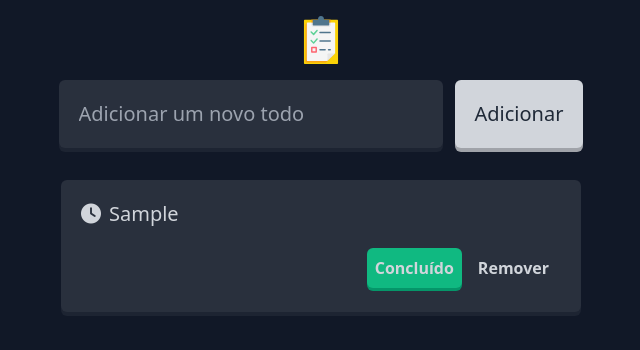
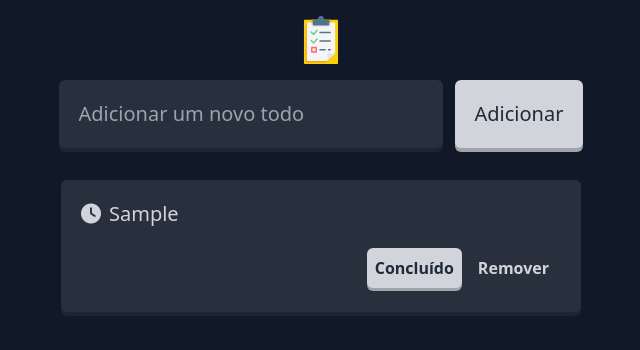
Before and after one commit to immichjs/todo-vue, a Vue app: page / in a window 1280 px wide. Both pictures are taken after typing "Sample" into the empty fields and a click on the button "Adicionar". Shown: the top 350 px of the page, without its empty margins (319-959 px from the left). Built offline with nearby package versions, Linux system fonts and the light colour scheme.

Commit message:
Visualização do botão de concluir todo melhorado

```diff
--- a/src/App.vue
+++ b/src/App.vue
@@ -86,7 +86,7 @@ export default {
   }
 
   .add-todo {
-    @apply bg-gray-300 text-gray-800 duration-300 hover:bg-green-500 hover:text-gray-300 transform hover:translate-y-1;
+    @apply bg-gray-300 text-gray-800 duration-300 lg:hover:bg-green-500 lg:hover:text-gray-300 transform lg:hover:translate-y-1;
     box-shadow: 0 4px 0 rgba(255, 255, 255, 0.6);
   }
 
--- a/src/components/Todo.vue
+++ b/src/components/Todo.vue
@@ -49,12 +49,12 @@ export default {
   }
 
   .btn-link {
-    @apply p-2 rounded-md cursor-pointer outline-none duration-300 font-bold transform hover:translate-y-1;
+    @apply p-2 rounded-md cursor-pointer outline-none duration-300 font-bold transform lg:hover:translate-y-1;
   }
 
   .btn-link:nth-child(1) {
-    @apply bg-green-500;
-    box-shadow: 0 3px 0 rgb(5, 150, 105);
+    @apply bg-gray-300 text-gray-800;
+    box-shadow: 0 3px 0 #A0A3A9;
   }
 
   .checked {
--- a/tailwind.config.js
+++ b/tailwind.config.js
@@ -5,7 +5,8 @@ module.exports = {
     extend: {},
   },
   variants: {
-    extend: {},
+    extend: {
+    },
   },
   plugins: [],
 }
```
